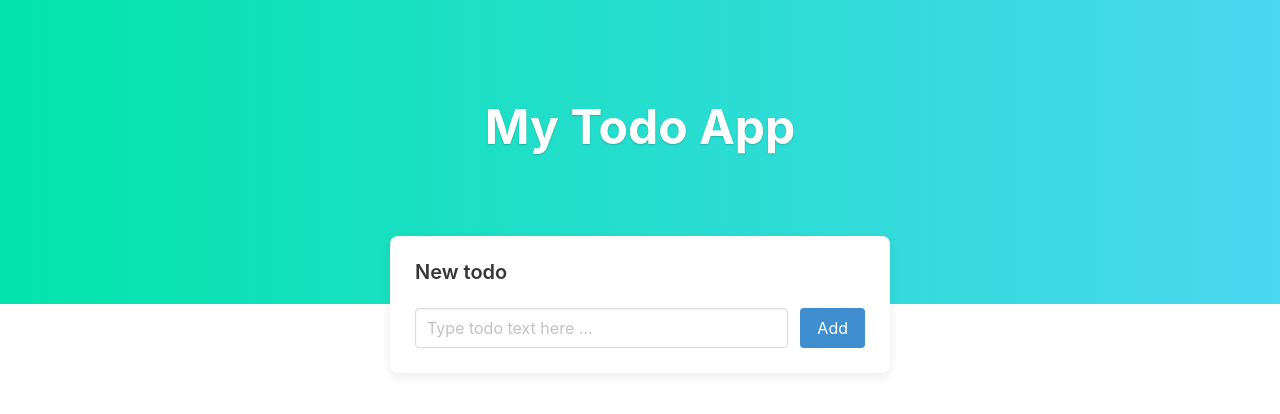
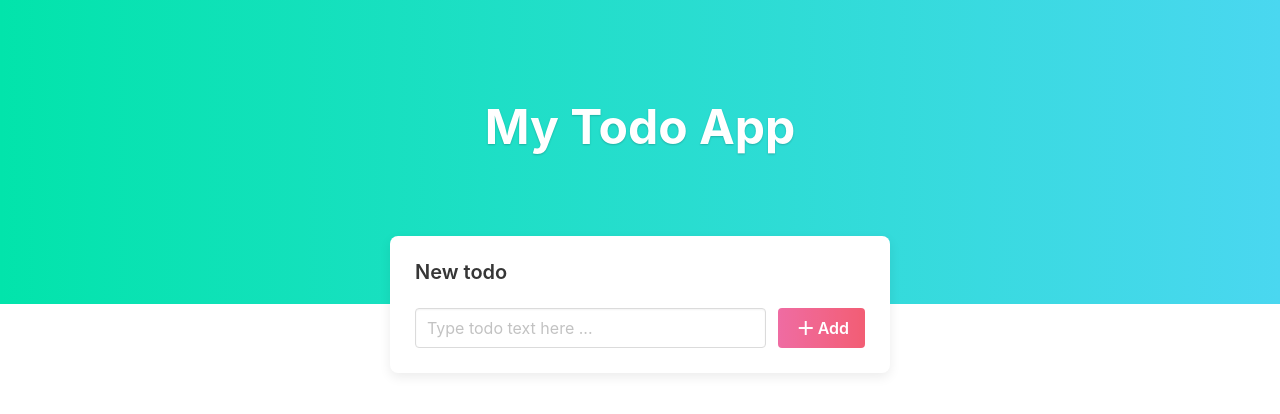
Before and after one commit to simonxcm/myTodoApp, an Angular app: page / in a window 1280 px wide. Shown: the top 414 px of the page. Built offline with nearby package versions, Linux system fonts and the light colour scheme.

Commit message:
working on add button

```diff
--- a/src/app/todos/todos.component.html
+++ b/src/app/todos/todos.component.html
@@ -15,9 +15,10 @@
           <input class="input" type="text" placeholder="Type todo text here ...">
         </p>
         <p class="control">
-          <a class="button is-info">
+          <button class="button alt-gradient-button">
+            <i class="material-icons">add</i>
             Add
-          </a>
+          </button>
         </p>
       </div>
 
--- a/src/index.html
+++ b/src/index.html
@@ -6,6 +6,8 @@
   <base href="/">
   <meta name="viewport" content="width=device-width, initial-scale=1">
   <link rel="icon" type="image/x-icon" href="favicon.ico">
+  <link href="https://fonts.googleapis.com/icon?family=Material+Icons"
+      rel="stylesheet">
 </head>
 <body>
   <app-root></app-root>
--- a/src/styles.scss
+++ b/src/styles.scss
@@ -1,3 +1,17 @@
 /* You can add global styles to this file, and also import other style files */
 
 @import '../node_modules/bulma/bulma.sass';
+
+.alt-gradient-button {
+  background: linear-gradient(to right, rgb(236, 72, 140), rgb(240, 54, 82));
+  color: white;
+  font-weight: 600;
+  border: none;
+  opacity: 0.8;
+
+  &:hover {
+    opacity: 1;
+    color: white;
+    box-shadow: 0 0 0 2px rgba($color: black, $alpha: 0.1);
+  }
+}
```
